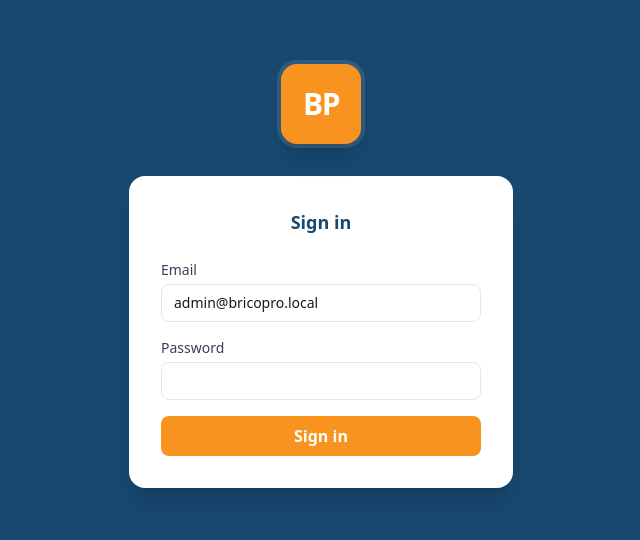
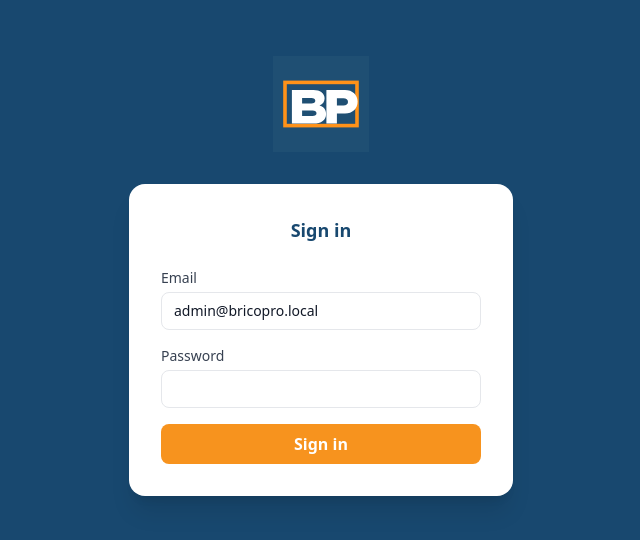
Before and after one commit to titatom/bricoprohq, a Next.js app in the folder frontend/: page / in a window 1280 px wide. Shown: the part 124-664 px from the top of the page, without its empty margins (319-959 px from the left). Built offline with nearby package versions, Linux system fonts and the light colour scheme.

Commit message:
Use logo assets in the UI
Co-authored-by: titatom <titatom@users.noreply.github.com>

```diff
--- a/frontend/components/Layout.js
+++ b/frontend/components/Layout.js
@@ -10,15 +10,13 @@ const NAV = [
   { href: '/settings', label: 'Settings', icon: '⚙️' },
 ];
 
-function BrandMark({ size = 'md' }) {
-  const dimensions = size === 'lg' ? 'w-20 h-20 text-2xl' : 'w-11 h-11 text-base';
-
+function BrandMark() {
   return (
-    <div className={`${dimensions} bg-accent-500 rounded-2xl flex items-center justify-center shadow-sm`}>
-      <div className="w-3/4 h-3/4 bg-brand-600 rounded-xl flex items-center justify-center border-2 border-white/85">
-        <span className="text-white font-black tracking-tighter leading-none">BP</span>
-      </div>
-    </div>
+    <img
+      src="/logos/bricopro-mark.svg"
+      alt="Bricopro"
+      className="block w-12 h-12"
+    />
   );
 }
 
--- a/frontend/components/LoginForm.js
+++ b/frontend/components/LoginForm.js
@@ -24,11 +24,13 @@ export default function LoginForm() {
     <div className="min-h-screen bg-brand-600 flex items-center justify-center p-4">
       <div className="w-full max-w-sm">
 
-        {/* Logo mark only. */}
+        {/* Logo asset only. */}
         <div className="flex flex-col items-center mb-8">
-          <div className="w-20 h-20 bg-accent-500 rounded-2xl flex items-center justify-center shadow-xl ring-4 ring-white/10">
-            <span className="text-white font-black text-3xl tracking-tighter leading-none">BP</span>
-          </div>
+          <img
+            src="/logos/bricopro-mark.svg"
+            alt="Bricopro"
+            className="h-24 w-24"
+          />
         </div>
 
         {/* Login card */}
```
Also changed, not shown: frontend/public/logos/bricopro-mark.svg (added), frontend/public/logos/bricopro-wordmark.svg (added).
